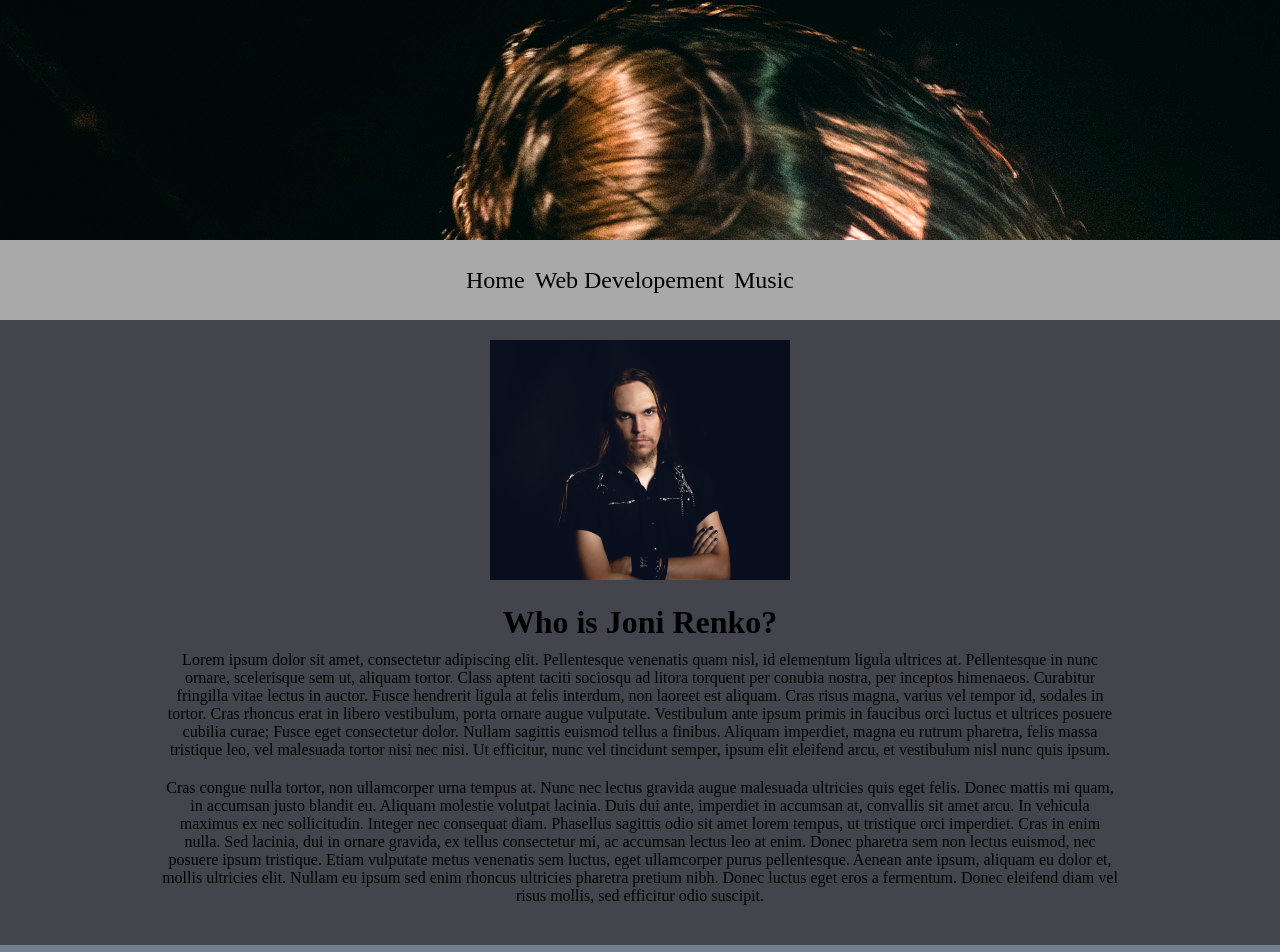
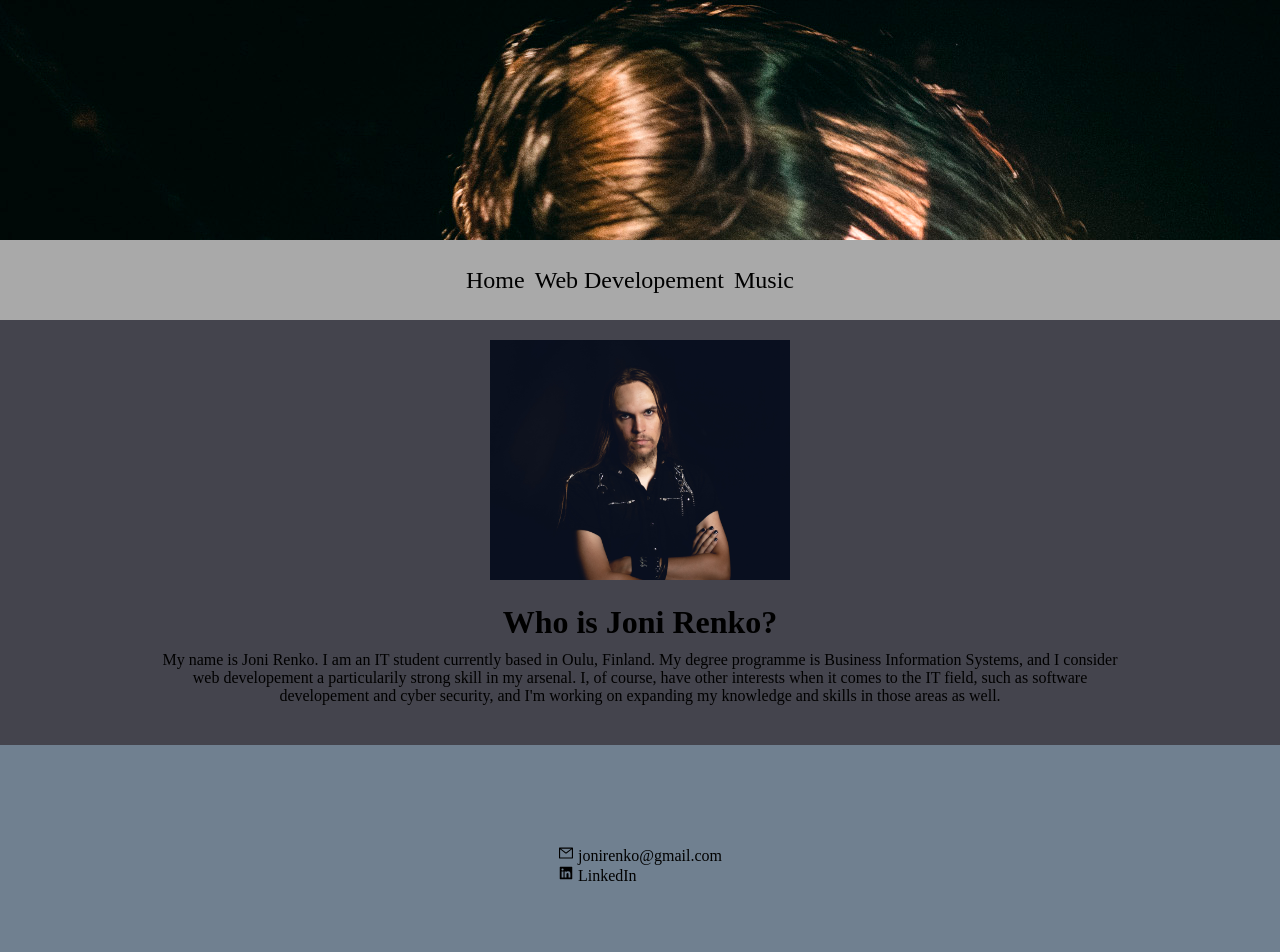
Before and after one commit to jonirenko/portfolio-page, a React (Create React App) app: page / in a window 1280 px wide. Shown: the top 952 px of the page. Built offline with nearby package versions, Linux system fonts and the light colour scheme.

Commit message:
Added content to homepage, added BioText component

```diff
--- /dev/null
+++ b/src/components/BioText.js
@@ -0,0 +1,26 @@
+import React from 'react';
+import { useState, useEffect } from 'react';
+
+const getBioText = async () => {
+    const res = await fetch(`${process.env.PUBLIC_URL}/${'text-files/biotext1.txt'}`);
+
+    if (!res.ok) {
+        throw res;
+    }
+
+    return res.text();
+};
+
+export function BioText({fileName}) {
+    const [text, setText] = useState("");
+
+    useEffect(() => {
+        getBioText(`${fileName}.txt`).then(setText).catch(console.error);
+    },[fileName]);
+
+    return (
+        <>
+            <p>{text}</p>
+        </>
+    )
+}
--- a/src/pages/Home.js
+++ b/src/pages/Home.js
@@ -1,5 +1,6 @@
 import React from 'react';
 import photo from "../images/homepage-pic.jpg";
+import { BioText } from '../components/BioText';
 
 function Home() {
   return (
@@ -12,9 +13,8 @@ function Home() {
             <div className='home-bio'>
                 <div className='bio-text'>
                     <h1>Who is Joni Renko?</h1>
-                    <p>Lorem ipsum dolor sit amet, consectetur adipiscing elit. Pellentesque venenatis quam nisl, id elementum ligula ultrices at. Pellentesque in nunc ornare, scelerisque sem ut, aliquam tortor. Class aptent taciti sociosqu ad litora torquent per conubia nostra, per inceptos himenaeos. Curabitur fringilla vitae lectus in auctor. Fusce hendrerit ligula at felis interdum, non laoreet est aliquam. Cras risus magna, varius vel tempor id, sodales in tortor. Cras rhoncus erat in libero vestibulum, porta ornare augue vulputate. Vestibulum ante ipsum primis in faucibus orci luctus et ultrices posuere cubilia curae; Fusce eget consectetur dolor. Nullam sagittis euismod tellus a finibus. Aliquam imperdiet, magna eu rutrum pharetra, felis massa tristique leo, vel malesuada tortor nisi nec nisi. Ut efficitur, nunc vel tincidunt semper, ipsum elit eleifend arcu, et vestibulum nisl nunc quis ipsum.</p>
 
-                    <p>Cras congue nulla tortor, non ullamcorper urna tempus at. Nunc nec lectus gravida augue malesuada ultricies quis eget felis. Donec mattis mi quam, in accumsan justo blandit eu. Aliquam molestie volutpat lacinia. Duis dui ante, imperdiet in accumsan at, convallis sit amet arcu. In vehicula maximus ex nec sollicitudin. Integer nec consequat diam. Phasellus sagittis odio sit amet lorem tempus, ut tristique orci imperdiet. Cras in enim nulla. Sed lacinia, dui in ornare gravida, ex tellus consectetur mi, ac accumsan lectus leo at enim. Donec pharetra sem non lectus euismod, nec posuere ipsum tristique. Etiam vulputate metus venenatis sem luctus, eget ullamcorper purus pellentesque. Aenean ante ipsum, aliquam eu dolor et, mollis ultricies elit. Nullam eu ipsum sed enim rhoncus ultricies pharetra pretium nibh. Donec luctus eget eros a fermentum. Donec eleifend diam vel risus mollis, sed efficitur odio suscipit.</p>
+                   <BioText />
                 </div>
             </div>
         </div>
```
Also changed, not shown: public/text-files/biotext1.txt (added).
